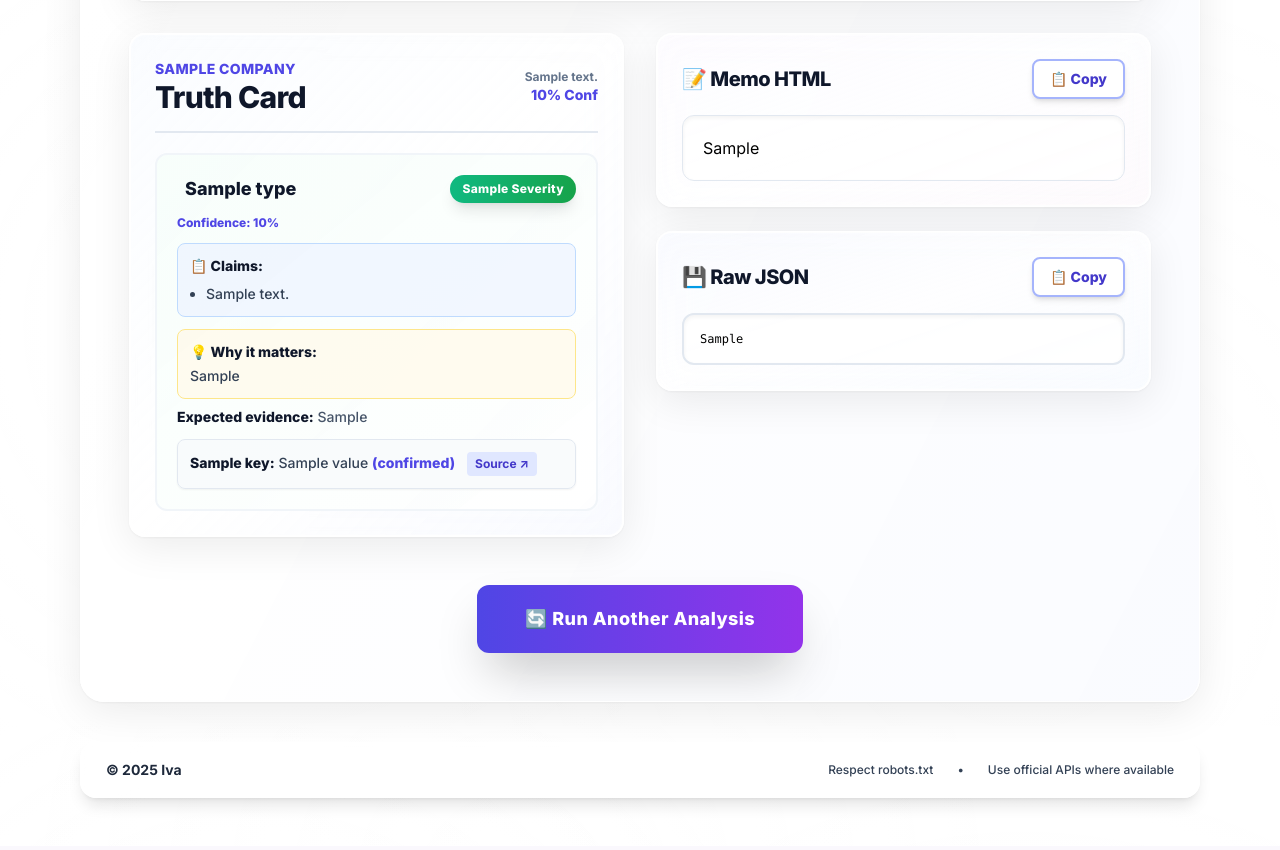
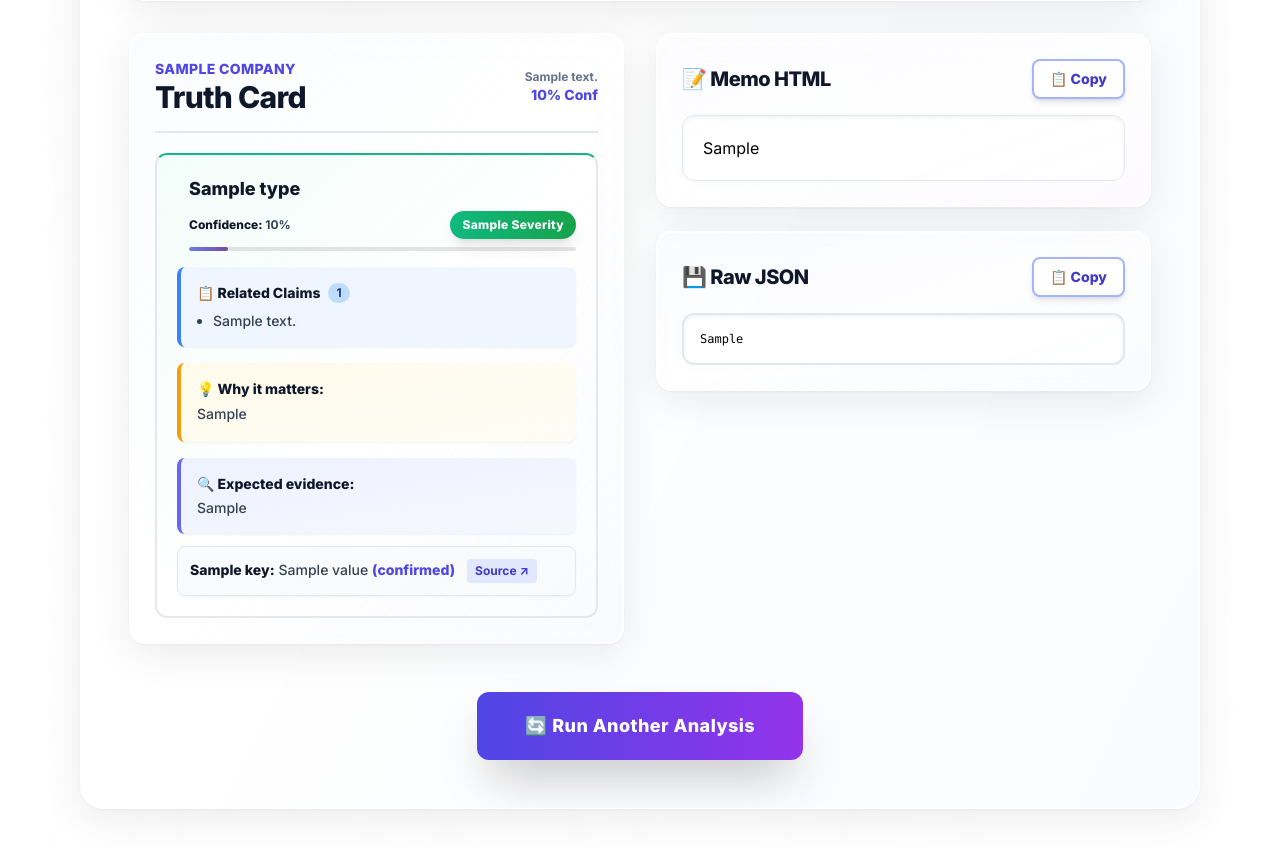
Before and after one commit to Bwillia13x/iva_2, a FastAPI app: template src/iva/web/templates/index.html in a window 1280 px wide. Shown: the part 1674-2524 px from the top of the page. Before the commit the page ends 2479 px from the top, so only its background shows below. Run offline with FastAPI, Linux system fonts and the light colour scheme; the template is opened without the code that fills it: most values are stand-ins (such as "Sample title", 1, 10 or a date in 2020); some libraries are stand-ins or nearby versions.

Commit message:
Add enhanced styling for discrepancy cards and typography utilities
Update base.html to include new color palette, animation keyframes, typography utility classes, and severity-based styling utilities. Modify index.html to apply these new styles to discrepancy cards, including severity-based left borders, gradient overlays, and a confidence meter animation.

Replit-Commit-Author: Agent
Replit-Commit-Session-Id: 697f2674-535b-4bbc-9525-cf2400b2ee22
Replit-Commit-Checkpoint-Type: full_checkpoint
Replit-Commit-Event-Id: a86d5360-d512-406f-bdc6-bf6fe7bde936
Replit-Commit-Screenshot-Url: https://storage.googleapis.com/screenshot-production-us-central1/147216c4-dfc7-4deb-a5b4-03789ccf80d5/697f2674-535b-4bbc-9525-cf2400b2ee22/cHFyj9Y

```diff
--- a/src/iva/web/templates/base.html
+++ b/src/iva/web/templates/base.html
@@ -133,6 +133,87 @@
       }
     }
 
+    @keyframes successPulse {
+      0%, 100% {
+        box-shadow: 0 0 0 0 rgba(16, 185, 129, 0.7);
+      }
+      50% {
+        box-shadow: 0 0 0 10px rgba(16, 185, 129, 0);
+      }
+    }
+
+    @keyframes confidenceGrow {
+      from {
+        width: 0;
+      }
+    }
+
+    /* Typography utility classes */
+    .text-h1 {
+      font-size: 3.5rem;
+      line-height: 1;
+      font-weight: 900;
+      letter-spacing: -0.02em;
+    }
+
+    .text-h2 {
+      font-size: 2.25rem;
+      line-height: 1.111;
+      font-weight: 800;
+      letter-spacing: -0.01em;
+    }
+
+    .text-h3 {
+      font-size: 1.875rem;
+      line-height: 1.2;
+      font-weight: 800;
+    }
+
+    .text-h4 {
+      font-size: 1.5rem;
+      line-height: 1.33;
+      font-weight: 700;
+    }
+
+    .text-caption {
+      font-size: 0.75rem;
+      line-height: 1;
+      font-weight: 600;
+      letter-spacing: 0.05em;
+    }
+
+    /* Severity-based styling utilities */
+    .severity-high {
+      border-left: 4px solid var(--color-critical);
+      background: linear-gradient(135deg, var(--color-critical-light) 0%, rgba(255,255,255,0.5) 100%);
+    }
+
+    .severity-med {
+      border-left: 4px solid var(--color-warning);
+      background: linear-gradient(135deg, var(--color-warning-light) 0%, rgba(255,255,255,0.5) 100%);
+    }
+
+    .severity-low {
+      border-left: 4px solid var(--color-success);
+      background: linear-gradient(135deg, var(--color-success-light) 0%, rgba(255,255,255,0.5) 100%);
+    }
+
+    /* Confidence meter */
+    .confidence-bar {
+      height: 4px;
+      background: rgba(0, 0, 0, 0.1);
+      border-radius: 2px;
+      overflow: hidden;
+      margin-top: 0.5rem;
+    }
+
+    .confidence-fill {
+      height: 100%;
+      background: linear-gradient(90deg, #667eea 0%, #764ba2 100%);
+      border-radius: 2px;
+      animation: confidenceGrow 0.6s ease-out forwards;
+    }
+
     @keyframes particles {
       0% {
         transform: translateY(0) translateX(0);
@@ -181,6 +262,14 @@
       --accent: 28 100% 52%;
       --gradient-start: #667eea;
       --gradient-end: #764ba2;
+      --color-success: #10b981;
+      --color-warning: #f59e0b;
+      --color-critical: #ef4444;
+      --color-info: #0ea5e9;
+      --color-success-light: #d1fae5;
+      --color-warning-light: #fef3c7;
+      --color-critical-light: #fee2e2;
+      --color-info-light: #cffafe;
     }
 
     html,
--- a/src/iva/web/templates/index.html
+++ b/src/iva/web/templates/index.html
@@ -331,16 +331,18 @@
 
       <div class="space-y-4" role="region" aria-label="Discrepancies">
         {% for d in result.card.discrepancies %}
+        {% set severity_class = 'severity-' + d.severity %}
         <div
-          class="relative p-5 bg-white/90 rounded-xl border-2 border-slate-100 hover:border-indigo-200 transition-all card-3d overflow-hidden"
-          role="article" aria-labelledby="discrepancy-{{ loop.index }}">
-          <!-- Gradient overlay based on severity -->
+          class="relative p-5 rounded-xl border-2 hover:shadow-lg transition-all card-3d overflow-hidden {{ severity_class }}"
+          role="article" aria-labelledby="discrepancy-{{ loop.index }}"
+          style="border-top-color: {% if d.severity == 'high' %}#ef4444{% elif d.severity == 'med' %}#f59e0b{% else %}#10b981{% endif %}; border-top-width: 2px;">
+          <!-- Enhanced gradient overlay -->
           {% if d.severity == 'high' %}
-          <div class="absolute inset-0 bg-gradient-to-br from-red-50/40 to-transparent pointer-events-none"></div>
+          <div class="absolute inset-0 bg-gradient-to-br from-red-50/60 via-white/40 to-transparent pointer-events-none"></div>
           {% elif d.severity == 'med' %}
-          <div class="absolute inset-0 bg-gradient-to-br from-amber-50/40 to-transparent pointer-events-none"></div>
+          <div class="absolute inset-0 bg-gradient-to-br from-amber-50/60 via-white/40 to-transparent pointer-events-none"></div>
           {% else %}
-          <div class="absolute inset-0 bg-gradient-to-br from-emerald-50/40 to-transparent pointer-events-none"></div>
+          <div class="absolute inset-0 bg-gradient-to-br from-emerald-50/60 via-white/40 to-transparent pointer-events-none"></div>
           {% endif %}
 
           {% set badge_classes = 'bg-gradient-to-r from-emerald-500 to-green-600 text-white shadow-lg' %}
@@ -349,22 +351,31 @@
           {% elif d.severity == 'med' %}{% set badge_classes = 'bg-gradient-to-r from-amber-500 to-yellow-600 text-white
           shadow-lg' %}{% endif %}
 
-          <div class="relative flex items-center gap-2 mb-3">
-            <div class="text-3xl" aria-hidden="true">{{ sev_emoji(d.severity) }}</div>
-            <div id="discrepancy-{{ loop.index }}" class="font-extrabold text-slate-900 text-lg flex-1">{{ d.type }}
+          <div class="relative flex items-start gap-3 mb-4">
+            <div class="text-3xl flex-shrink-0" aria-hidden="true">{{ sev_emoji(d.severity) }}</div>
+            <div class="flex-1 min-w-0">
+              <div id="discrepancy-{{ loop.index }}" class="font-extrabold text-slate-900 text-lg break-words">{{ d.type }}</div>
+              <div class="mt-2 flex items-center justify-between gap-3">
+                <div class="text-xs font-bold text-slate-700">
+                  <span class="font-extrabold text-slate-900">Confidence:</span> {{ (d.confidence*100)|round }}%
+                </div>
+                <span
+                  class="inline-flex items-center px-3 py-1.5 rounded-full text-xs font-extrabold {{ badge_classes }} capitalize severity-badge flex-shrink-0">
+                  {{ d.severity }}
+                </span>
+              </div>
+              <div class="confidence-bar">
+                <div class="confidence-fill" style="width: {{ (d.confidence*100)|round }}%; animation-delay: {{ loop.index * 0.1 }}s;"></div>
+              </div>
             </div>
-            <span
-              class="inline-flex items-center px-3 py-1.5 rounded-full text-xs font-extrabold {{ badge_classes }} capitalize severity-badge">
-              {{ d.severity }}
-            </span>
-          </div>
-
-          <div class="relative text-xs font-extrabold text-indigo-600 mb-1">Confidence: {{ (d.confidence*100)|round }}%
           </div>
 
           {% if d.related_claim_texts %}
-          <div class="relative mt-3 p-3 bg-blue-50/80 rounded-lg border border-blue-200">
-            <div class="font-extrabold text-slate-900 text-sm mb-2">📋 Claims:</div>
+          <div class="relative mt-4 p-4 bg-blue-50 rounded-lg border-l-4 border-blue-500 shadow-sm">
+            <div class="font-extrabold text-slate-900 text-sm mb-2 flex items-center gap-2">
+              <span>📋 Related Claims</span>
+              <span class="text-xs bg-blue-200 text-blue-900 px-2 py-0.5 rounded-full font-bold">{{ d.related_claim_texts | length }}</span>
+            </div>
             <ul class="pl-4 list-disc space-y-1 text-sm text-slate-700">
               {% for text in d.related_claim_texts %}
               <li class="font-medium">{{ text }}</li>
@@ -373,13 +384,14 @@
           </div>
           {% endif %}
 
-          <div class="relative mt-3 p-3 bg-amber-50/80 rounded-lg border border-amber-200">
+          <div class="relative mt-4 p-4 bg-gradient-to-br from-amber-50 to-amber-50/50 rounded-lg border-l-4 border-amber-500 shadow-sm">
             <div class="font-extrabold text-slate-900 text-sm mb-1">💡 Why it matters:</div>
-            <div class="text-sm text-slate-700 font-medium">{{ d.why_it_matters }}</div>
+            <div class="text-sm text-slate-700 font-medium leading-relaxed">{{ d.why_it_matters }}</div>
           </div>
 
-          <div class="relative mt-2 text-sm text-slate-600 font-medium">
-            <span class="font-extrabold text-slate-900">Expected evidence:</span> {{ d.expected_evidence }}
+          <div class="relative mt-4 p-4 bg-gradient-to-br from-indigo-50 to-indigo-50/50 rounded-lg border-l-4 border-indigo-500 shadow-sm">
+            <div class="font-extrabold text-slate-900 text-sm mb-1">🔍 Expected evidence:</div>
+            <div class="text-sm text-slate-700 font-medium">{{ d.expected_evidence }}</div>
           </div>
 
           <ul class="relative mt-3 space-y-2">
```
